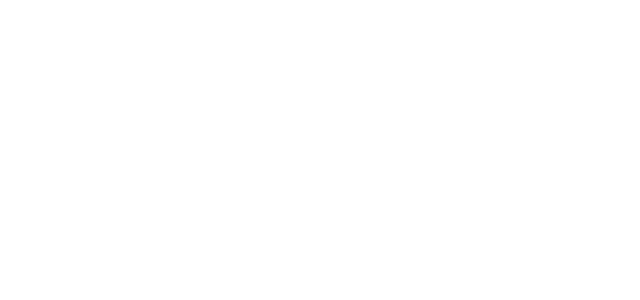
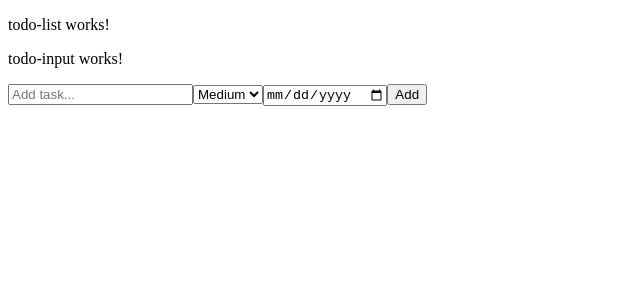
Before and after one commit to mafutka/Todo-List-App, an Angular app: page / in a window 1280 px wide. Shown: the top 300 px of the page, without its empty margins (0-640 px from the left). Built offline with nearby package versions, Linux system fonts and the light colour scheme.

Commit message:
ts-html-list-completed

```diff
--- a/src/app/app.config.ts
+++ b/src/app/app.config.ts
@@ -1,14 +1,12 @@
-import { ApplicationConfig, provideBrowserGlobalErrorListeners } from '@angular/core';
+import { ApplicationConfig } from '@angular/core';
 import { provideRouter } from '@angular/router';
+// import { provideForms } from '@angular/forms';
 
 import { routes } from './app.routes';
-import { provideClientHydration, withEventReplay } from '@angular/platform-browser';
 
 export const appConfig: ApplicationConfig = {
   providers: [
-    provideBrowserGlobalErrorListeners(),
     provideRouter(routes),
-    provideClientHydration(withEventReplay()),
-
+    // provideForms(),
   ],
 };
--- a/src/app/app.html
+++ b/src/app/app.html
@@ -1,4 +1,4 @@
-
+<app-todo-list></app-todo-list>
 
 <main class="main">
   <div class="content">
@@ -7,4 +7,4 @@
 </main>
 
 
-<router-outlet />
+<!-- <router-outlet /> -->
--- a/src/app/app.ts
+++ b/src/app/app.ts
@@ -1,12 +1,12 @@
-import { Component, signal } from '@angular/core';
-import { RouterOutlet } from '@angular/router';
+import { Component } from '@angular/core';
+import { TodoList } from './components/todo-list/todo-list';
 
 @Component({
   selector: 'app-root',
-  imports: [RouterOutlet],
+    standalone: true,
+  imports: [TodoList],
   templateUrl: './app.html',
   styleUrl: './app.scss',
 })
 export class App {
-  protected readonly title = signal('todo-app-angular');
 }
--- a/src/app/components/todo-input/todo-input.html
+++ b/src/app/components/todo-input/todo-input.html
@@ -1,12 +1,12 @@
 <p>todo-input works!</p>
 <div class="input-wrapper">
-  <input [(ngModel)]="title" placeholder="Enter task..." />
+  <input [(ngModel)]="title" placeholder="Add task..." />
 
-  <!-- <select [(ngModel)]="priority">
+  <select [(ngModel)]="priority">
     <option value="low">Low</option>
     <option value="medium">Medium</option>
     <option value="high">High</option>
-  </select> -->
+  </select>
 
   <input type="date" [(ngModel)]="dueDate" />
 
--- a/src/app/components/todo-input/todo-input.ts
+++ b/src/app/components/todo-input/todo-input.ts
@@ -1,10 +1,12 @@
 import { Component, Output, EventEmitter } from '@angular/core';
+import { FormsModule } from '@angular/forms';
 
 @Component({
   selector: 'app-todo-input',
-  imports: [],
+   standalone: true,
+  imports: [FormsModule],
   templateUrl: './todo-input.html',
-  styleUrl: './todo-input.scss',
+  styleUrls: ['./todo-input.scss'],
 })
 export class TodoInput {
   title = '';
--- a/src/app/components/todo-list/todo-list.html
+++ b/src/app/components/todo-list/todo-list.html
@@ -1 +1,15 @@
 <p>todo-list works!</p>
+
+<app-todo-input (add)="addTodo($event)" />
+
+<div class="list">
+  @for (todo of todos; track todo.id) {
+    <div class="item" [class.done]="todo.completed">
+      <span (click)="toggle(todo)">
+        {{ todo.title }}
+      </span>
+
+      <button (click)="delete(todo.id)">X</button>
+    </div>
+  }
+</div>
--- a/src/app/components/todo-list/todo-list.ts
+++ b/src/app/components/todo-list/todo-list.ts
@@ -1,9 +1,35 @@
 import { Component } from '@angular/core';
+import { Todo } from '../../models/todo.model';
+import { TodoInput } from '../todo-input/todo-input';
 
 @Component({
   selector: 'app-todo-list',
-  imports: [],
+  standalone: true,
+  imports: [TodoInput],
   templateUrl: './todo-list.html',
   styleUrl: './todo-list.scss',
 })
-export class TodoList {}
+export class TodoList {
+  todos: Todo[] = [];
+
+  addTodo(data: any) {
+    const newTodo: Todo = {
+      id: Date.now(),
+      title: data.title,
+      completed: false,
+      priority: data.priority,
+      createdAt: new Date(),
+      dueDate: data.dueDate,
+    };
+
+    this.todos.push(newTodo);
+  }
+
+  toggle(todo: Todo) {
+    todo.completed = !todo.completed;
+  }
+
+  delete(id: number) {
+    this.todos = this.todos.filter(t => t.id !== id);
+  }
+}
```
